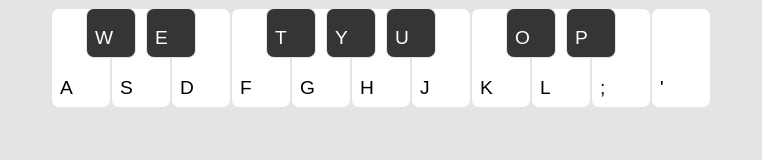
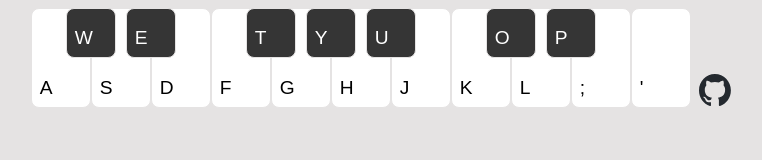
Before and after one commit to sshrop/keyboard, a website: page index.html in a window 1280 px wide. Shown: the whole page, without its empty margins (259-1021 px from the left). Drawn offline with Linux system fonts and the light colour scheme.

Commit message:
Add link to GitHub repository.

```diff
--- a/css/style.css
+++ b/css/style.css
@@ -4,14 +4,23 @@ body {
   background: #e5e3e3;
 }
 
+.content {
+  margin: 0 auto;
+  width: fit-content;
+  display: flex;
+}
+
+.keyboard-wrapper {
+  display: inline-block;
+}
+
 .keyboard {
   position: relative;
-  margin: 0 auto;
   height: 100px;
   list-style: none;
   padding: 0;
   display: flex;
-  width: fit-content;
+  margin: 0;
   /* border: 1px solid black; */
 }
 
@@ -65,3 +74,15 @@ body {
 .key__note-name {
   display: none;
 }
+
+.github-mark-wrapper {
+  height: 32px;
+  align-self: flex-end;
+  margin: 0 0 2px 8px;
+}
+
+.github-mark {
+  display: inline-block;
+  height: 100%;
+  width: auto;
+}
--- a/index.html
+++ b/index.html
@@ -8,6 +8,8 @@
     <link rel="stylesheet" href="css/style.css" />
   </head>
   <body>
+    <div class="content">
+      <div class="keyboard-wrapper">
         <ul class="keyboard">
           <li>
             <button data-key-interval="0" class="key key--natural-note">
@@ -118,6 +120,11 @@
             </button>
           </li>
         </ul>
+      </div>
+      <a class="github-mark-wrapper" href="https://github.com/sshrop/keyboard">
+        <img class="github-mark" src="img/github-mark.svg" />
+      </a>
+    </div>
     <script src="js/index.js"></script>
   </body>
 </html>
```
Also changed, not shown: img/github-mark.svg (added), 1 other file. Lines whose indentation alone changed are shown as unchanged.
